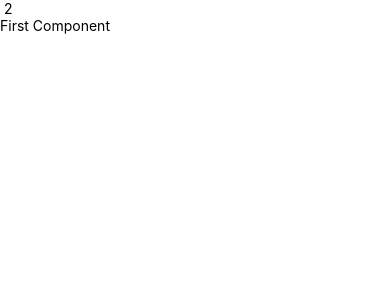
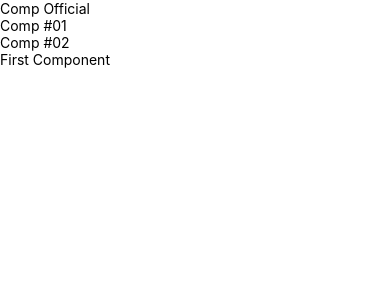
Before and after one commit to heyimleaf/react-native-course, a React Native app in the folder Exercicios/: screen / in a window 390 px wide. Shown: the top 300 px of the page. Built offline with nearby package versions, Linux system fonts and the light colour scheme.

Commit message:
ECMAScript Module System

```diff
--- a/Exercicios/src/App.js
+++ b/Exercicios/src/App.js
@@ -1,6 +1,8 @@
 import React from 'react';
-import {View, Text} from 'react-native';
+import {View} from 'react-native';
 import First from './components/First';
+import CompDefault, {Comp1, Comp2} from './components/Multi';
+
 // function FirstText(){
 //     return <Text>First Component</Text>
 // }
@@ -16,7 +18,9 @@ import First from './components/First';
 
 export default () => (
   <View>
-    <Text> {1 + 1} </Text>
+    <CompDefault />
+    <Comp1 />
+    <Comp2 />
     <First />
   </View>
 );
--- /dev/null
+++ b/Exercicios/src/components/Multi.js
@@ -0,0 +1,16 @@
+import React from 'react';
+import {Text} from 'react-native';
+
+export default function Comp() {
+  return <Text>Comp Official</Text>;
+}
+
+function Comp1() {
+  return <Text>Comp #01</Text>;
+}
+
+function Comp2() {
+  return <Text>Comp #02</Text>;
+}
+
+export {Comp1, Comp2};
```
